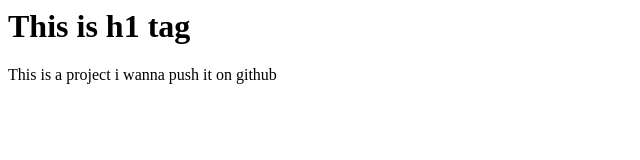
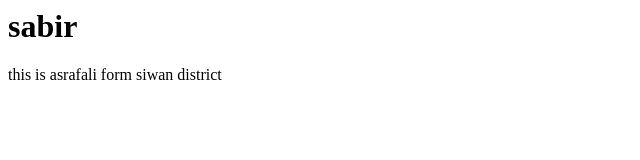
Before and after one commit to asrafgulam/sheikh_sabir, a plain HTML site: page index.html in a window 1280 px wide. Shown: the whole page, without its empty margins (0-640 px from the left). Drawn offline with Linux system fonts and the light colour scheme.

Commit message:
add new tags

```diff
--- a/index.html
+++ b/index.html
@@ -1,3 +1,5 @@
-<h1>This is h1 tag </h1>
+<h1>sabir
 
-<p>This is a project i wanna push it on github</p>
+</h1>
+
+<p>this is asrafali form siwan district</p>
```
